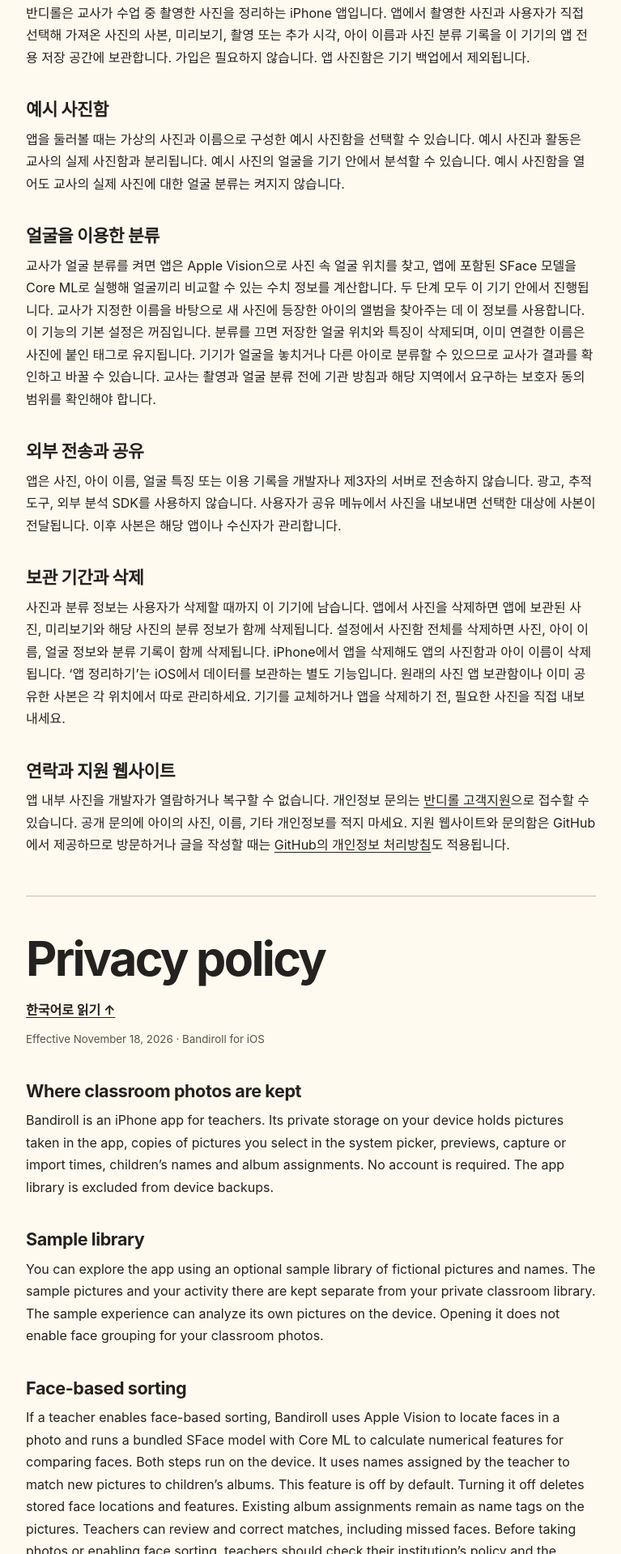
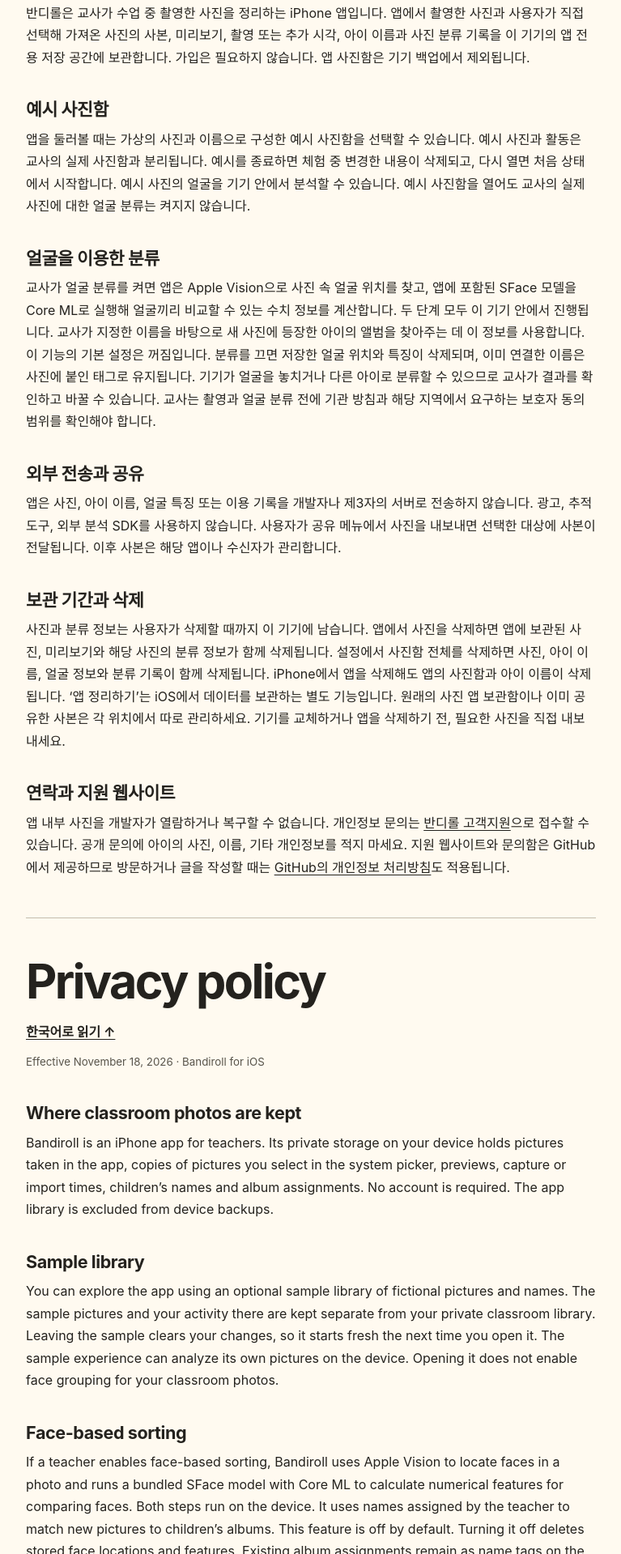
Before and after one commit to thighburger/bandiroll-support, a plain HTML site: page privacy.html in a window 1280 px wide. Shown: the part 331-2250 px from the top of the page at 81% size, without its empty margins (256-1023 px from the left). Drawn offline with Linux system fonts and the light colour scheme.

Commit message:
Clarify sample library retention

```diff
--- a/privacy.html
+++ b/privacy.html
@@ -16,7 +16,7 @@
 <h2>교실 사진을 보관하는 곳</h2>
 <p>반디롤은 교사가 수업 중 촬영한 사진을 정리하는 iPhone 앱입니다. 앱에서 촬영한 사진과 사용자가 직접 선택해 가져온 사진의 사본, 미리보기, 촬영 또는 추가 시각, 아이 이름과 사진 분류 기록을 이 기기의 앱 전용 저장 공간에 보관합니다. 가입은 필요하지 않습니다. 앱 사진함은 기기 백업에서 제외됩니다.</p>
 <h2>예시 사진함</h2>
-<p>앱을 둘러볼 때는 가상의 사진과 이름으로 구성한 예시 사진함을 선택할 수 있습니다. 예시 사진과 활동은 교사의 실제 사진함과 분리됩니다. 예시 사진의 얼굴을 기기 안에서 분석할 수 있습니다. 예시 사진함을 열어도 교사의 실제 사진에 대한 얼굴 분류는 켜지지 않습니다.</p>
+<p>앱을 둘러볼 때는 가상의 사진과 이름으로 구성한 예시 사진함을 선택할 수 있습니다. 예시 사진과 활동은 교사의 실제 사진함과 분리됩니다. 예시를 종료하면 체험 중 변경한 내용이 삭제되고, 다시 열면 처음 상태에서 시작합니다. 예시 사진의 얼굴을 기기 안에서 분석할 수 있습니다. 예시 사진함을 열어도 교사의 실제 사진에 대한 얼굴 분류는 켜지지 않습니다.</p>
 <h2>얼굴을 이용한 분류</h2>
 <p>교사가 얼굴 분류를 켜면 앱은 Apple Vision으로 사진 속 얼굴 위치를 찾고, 앱에 포함된 SFace 모델을 Core ML로 실행해 얼굴끼리 비교할 수 있는 수치 정보를 계산합니다. 두 단계 모두 이 기기 안에서 진행됩니다. 교사가 지정한 이름을 바탕으로 새 사진에 등장한 아이의 앨범을 찾아주는 데 이 정보를 사용합니다. 이 기능의 기본 설정은 꺼짐입니다. 분류를 끄면 저장한 얼굴 위치와 특징이 삭제되며, 이미 연결한 이름은 사진에 붙인 태그로 유지됩니다. 기기가 얼굴을 놓치거나 다른 아이로 분류할 수 있으므로 교사가 결과를 확인하고 바꿀 수 있습니다. 교사는 촬영과 얼굴 분류 전에 기관 방침과 해당 지역에서 요구하는 보호자 동의 범위를 확인해야 합니다.</p>
 <h2>외부 전송과 공유</h2>
@@ -33,7 +33,7 @@
 <h2>Where classroom photos are kept</h2>
 <p>Bandiroll is an iPhone app for teachers. Its private storage on your device holds pictures taken in the app, copies of pictures you select in the system picker, previews, capture or import times, children’s names and album assignments. No account is required. The app library is excluded from device backups.</p>
 <h2>Sample library</h2>
-<p>You can explore the app using an optional sample library of fictional pictures and names. The sample pictures and your activity there are kept separate from your private classroom library. The sample experience can analyze its own pictures on the device. Opening it does not enable face grouping for your classroom photos.</p>
+<p>You can explore the app using an optional sample library of fictional pictures and names. The sample pictures and your activity there are kept separate from your private classroom library. Leaving the sample clears your changes, so it starts fresh the next time you open it. The sample experience can analyze its own pictures on the device. Opening it does not enable face grouping for your classroom photos.</p>
 <h2>Face-based sorting</h2>
 <p>If a teacher enables face-based sorting, Bandiroll uses Apple Vision to locate faces in a photo and runs a bundled SFace model with Core ML to calculate numerical features for comparing faces. Both steps run on the device. It uses names assigned by the teacher to match new pictures to children’s albums. This feature is off by default. Turning it off deletes stored face locations and features. Existing album assignments remain as name tags on the pictures. Teachers can review and correct matches, including missed faces. Before taking photos or enabling face sorting, teachers should check their institution’s policy and the scope of guardian permission required in their location.</p>
 <h2>Transfers and sharing</h2>
```
